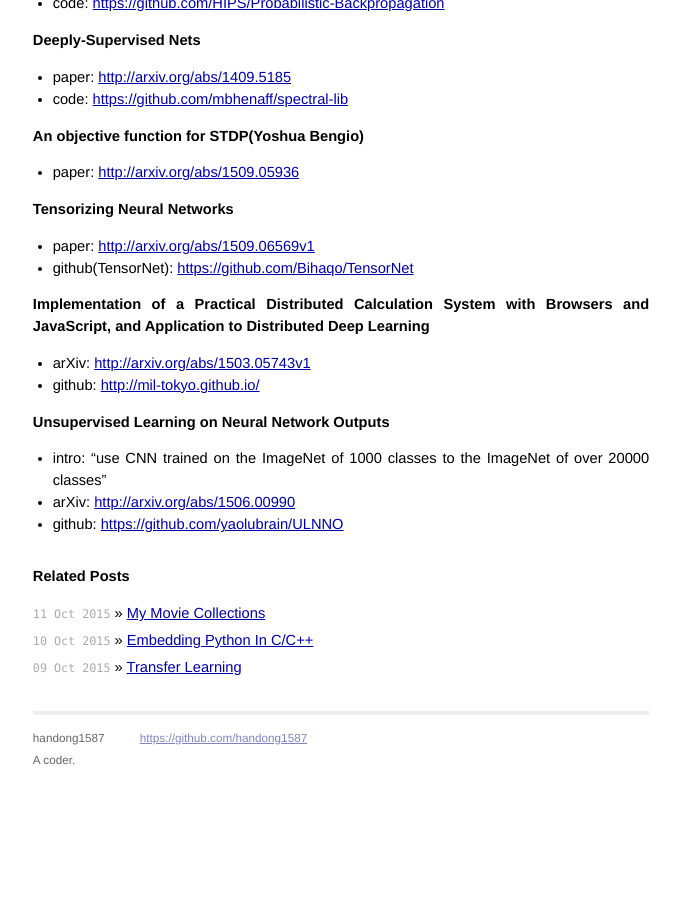
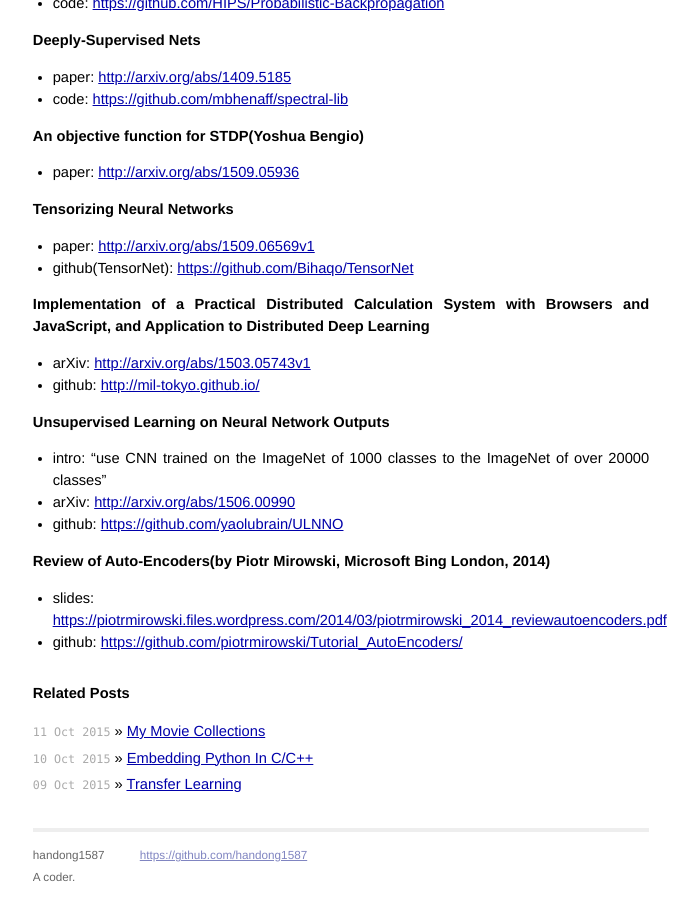
Before and after one commit to handong1587/handong1587.github.io, a Jekyll site: the page built from _posts/deep_learning/2015-08-27-deep-learning.md, in a window 1280 px wide and 900 px high, scrolled down 1906 px. Shown: the whole window, without its empty margins (299-997 px from the left). Built offline with Jekyll 4.4.1, drawn with Linux system fonts in a browser that asks for light colours; Markdown is read by kramdown in place of the engine named in the settings; comment, search, counter and statistics services are not loaded; before the commit the page ends 2688 px from its top, so only the background shows below that.

Commit message:
update md

```diff
--- a/_posts/deep_learning/2015-08-27-deep-learning.md
+++ b/_posts/deep_learning/2015-08-27-deep-learning.md
@@ -138,3 +138,8 @@ Target Propagation
 - intro: "use CNN trained on the ImageNet of 1000 classes to the ImageNet of over 20000 classes"
 - arXiv: [http://arxiv.org/abs/1506.00990](http://arxiv.org/abs/1506.00990)
 - github: [https://github.com/yaolubrain/ULNNO](https://github.com/yaolubrain/ULNNO)
+
+**Review of Auto-Encoders(by Piotr Mirowski, Microsoft Bing London, 2014)**
+
+- slides: [https://piotrmirowski.files.wordpress.com/2014/03/piotrmirowski_2014_reviewautoencoders.pdf](https://piotrmirowski.files.wordpress.com/2014/03/piotrmirowski_2014_reviewautoencoders.pdf)
+- github: [https://github.com/piotrmirowski/Tutorial_AutoEncoders/](https://github.com/piotrmirowski/Tutorial_AutoEncoders/)
```
